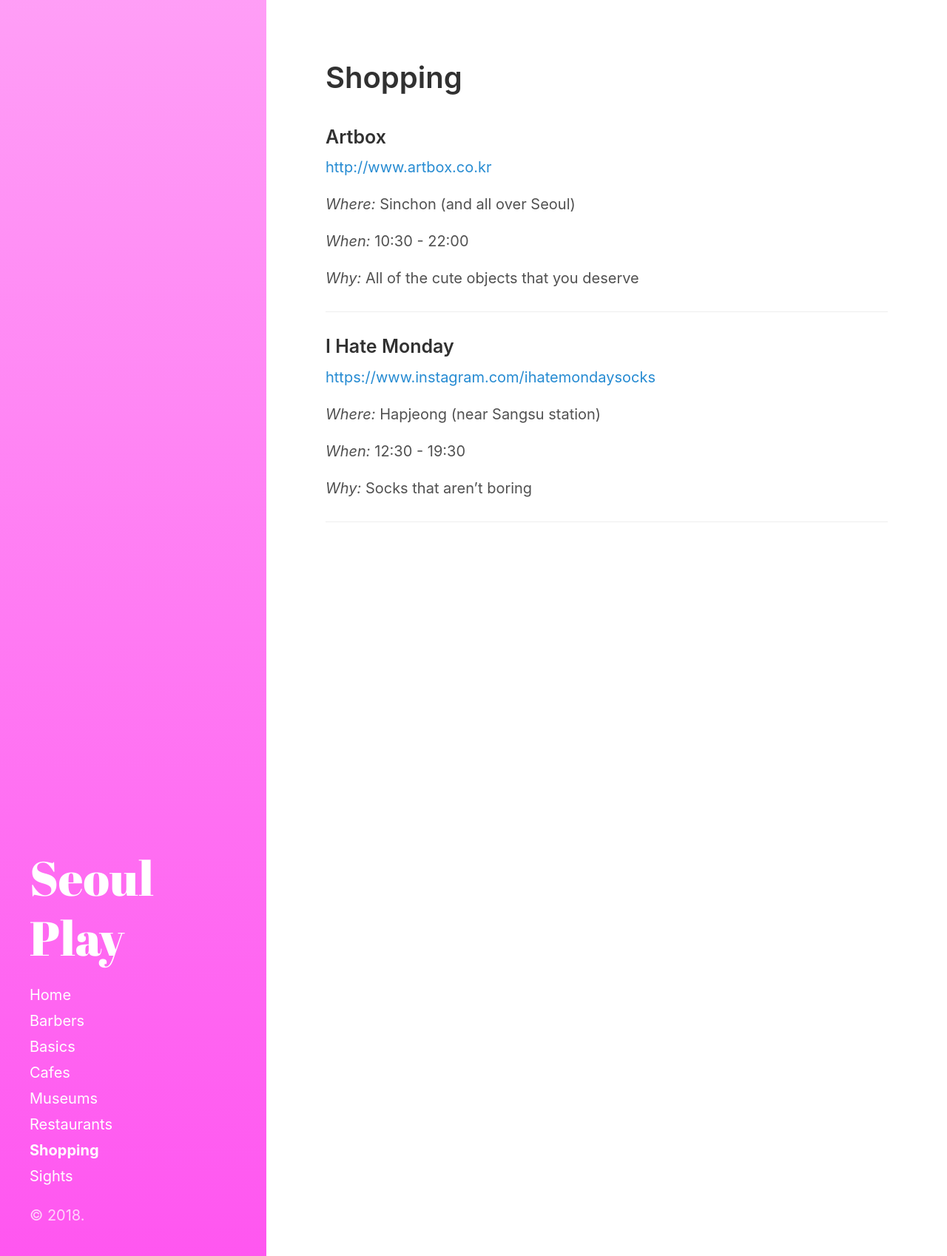
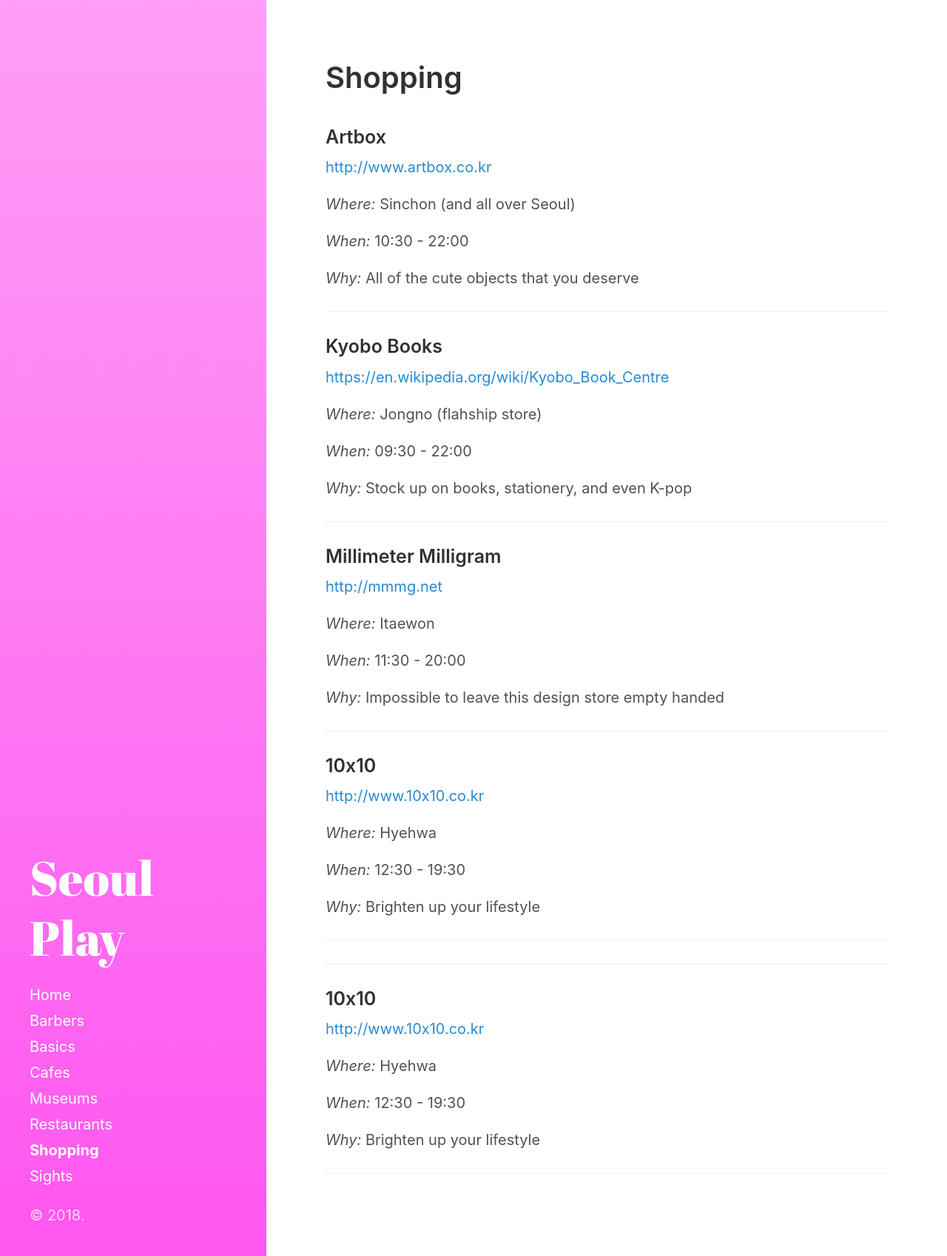
Before and after one commit to seoulplay/seoulplay.github.io, a Jekyll site: the page built from category/shopping.md, in a window 1280 px wide. Shown: the whole page at 74% size. Built offline with Jekyll 4.4.1, drawn with Linux system fonts in a browser that asks for light colours; comment, search, counter and statistics services are not loaded.

Commit message:
Update shopping.md

```diff
--- a/category/shopping.md
+++ b/category/shopping.md
@@ -15,14 +15,52 @@ _Why:_ All of the cute objects that you deserve
 
 ------
 
-### I Hate Monday
+### Kyobo Books
 
-<https://www.instagram.com/ihatemondaysocks>
+<https://en.wikipedia.org/wiki/Kyobo_Book_Centre>
 
-_Where:_ Hapjeong (near Sangsu station)
+_Where:_ Jongno (flahship store)
+
+_When:_ 09:30 - 22:00
+
+_Why:_ Stock up on books, stationery, and even K-pop
+
+------
+
+### Millimeter Milligram
+
+<http://mmmg.net>
+
+_Where:_ Itaewon
+
+_When:_ 11:30 - 20:00
+
+_Why:_ Impossible to leave this design store empty handed
+
+------
+
+### 10x10
+
+<http://www.10x10.co.kr>
+
+_Where:_ Hyehwa
 
 _When:_ 12:30 - 19:30
 
-_Why:_ Socks that aren't boring
+_Why:_ Brighten up your lifestyle
 
 ------
+
+------
+
+### 10x10
+
+<http://www.10x10.co.kr>
+
+_Where:_ Hyehwa
+
+_When:_ 12:30 - 19:30
+
+_Why:_ Brighten up your lifestyle
+
+------
```
